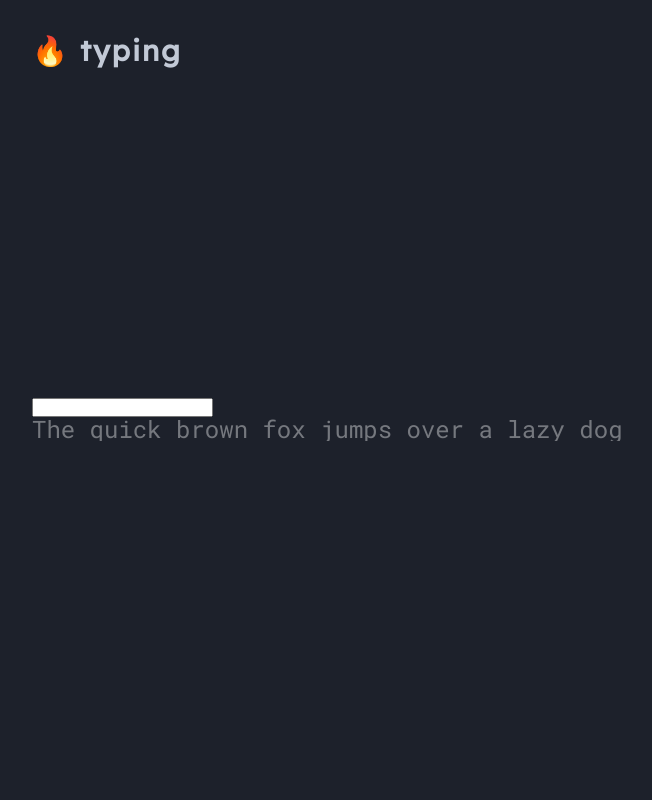
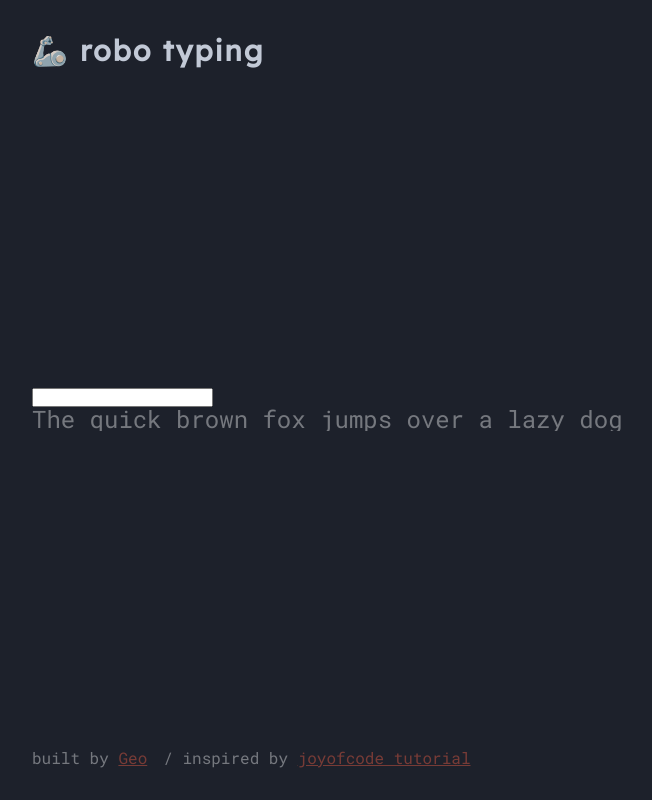
Before and after one commit to GeoGeorgeous/typing, a SvelteKit app: page / in a window 1280 px wide. Shown: the whole page, without its empty margins (0-652 px from the left). Built offline with nearby package versions, Linux system fonts and the light colour scheme.

Commit message:
add footer

```diff
--- a/src/routes/+layout.svelte
+++ b/src/routes/+layout.svelte
@@ -3,12 +3,23 @@
 </script>
 
 <svelte:head>
-  <title>Typing</title>
+  <title>robo typing</title>
 </svelte:head>
 
 <div class="layout">
-  <nav><h1>🔥 typing</h1></nav>
+  <nav><h1>🦾 robo typing</h1></nav>
   <main><slot /></main>
+  <footer>
+    <p>
+      built by <a href="https://github.com/GeoGeorgeous/typing">Geo</a
+      >
+    </p>
+    <p>
+      / inspired by <a href="https://joyofcode.xyz/svelte-typing-game"
+        >joyofcode tutorial</a
+      >
+    </p>
+  </footer>
 </div>
 
 <style lang="sass">
@@ -26,4 +37,13 @@
     align-items: center
     padding: 2rem
 
+  footer
+    opacity: .4
+    transition: all 0.3s ease
+    display: flex
+    gap: 1rem
+    &:hover
+      opacity: 1
+    a
+      color: var(--primary)
 </style>
```
